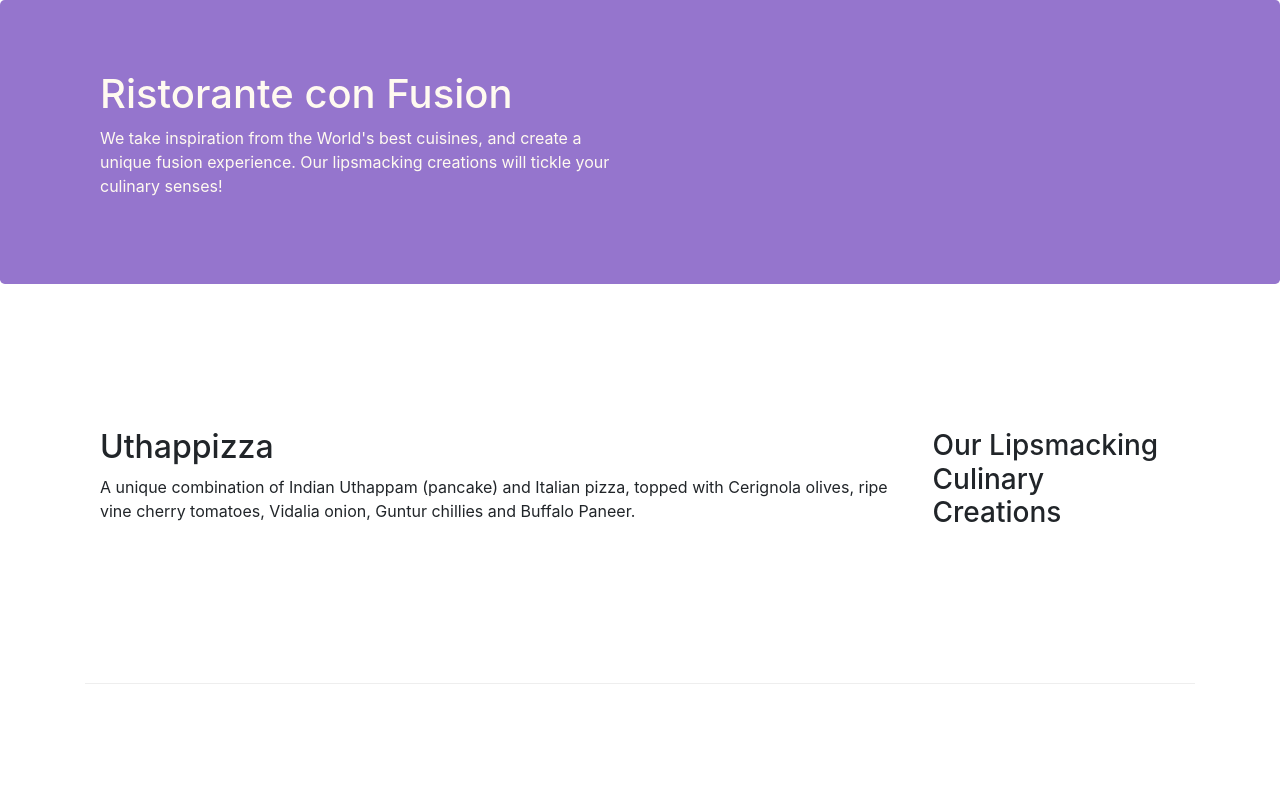
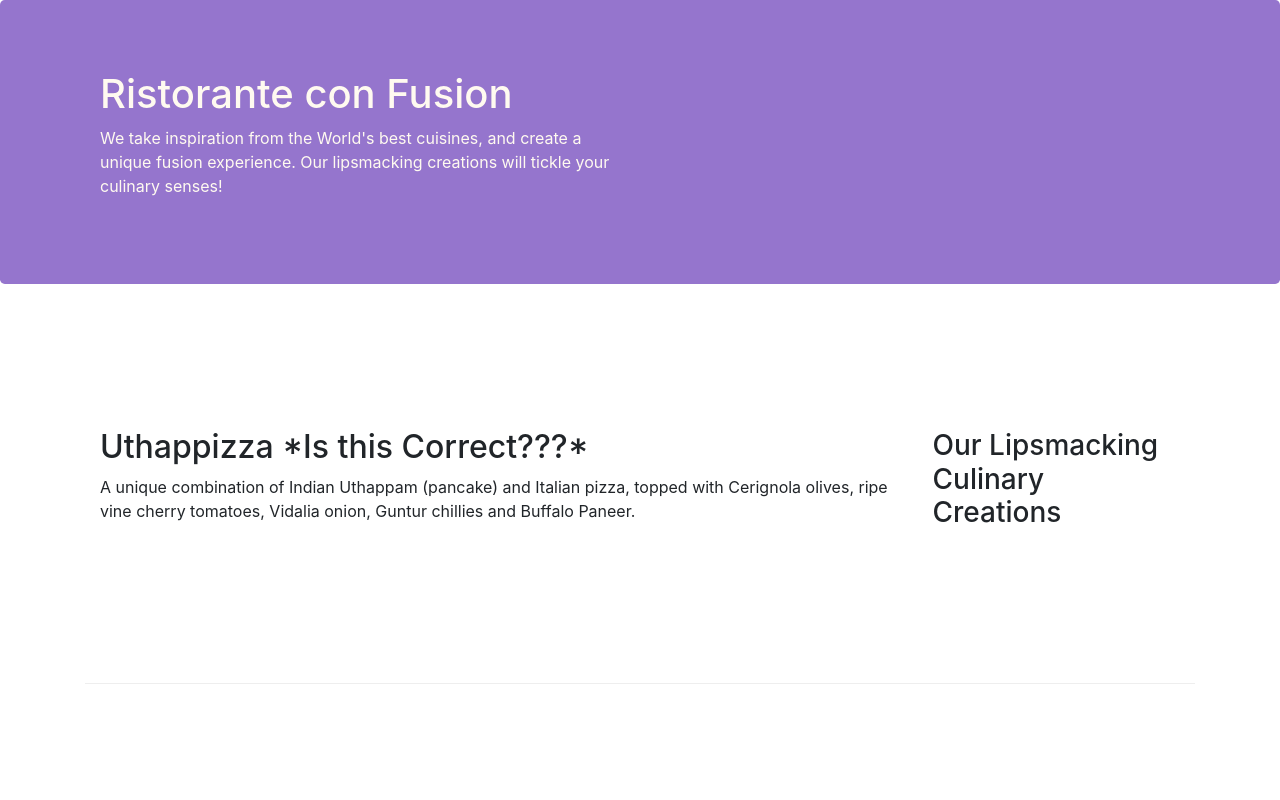
Before and after one commit to Chris-Y-ates/Module-1-Assignment1, a website: page index.html in a window 1280 px wide. Shown: the top 800 px of the page. Drawn offline with nearby package versions, Linux system fonts and the light colour scheme; files that its build step writes are made by us from their sources.

Commit message:
3rd commit

```diff
--- a/index.html
+++ b/index.html
@@ -34,7 +34,7 @@
                 <h3>Our Lipsmacking Culinary Creations</h3>
             </div>
             <div class="col col-sm order-sm-first col-md">
-                <h2>Uthappizza</h2>
+                <h2>Uthappizza *Is this Correct???*</h2>
                 <p>A unique combination of Indian Uthappam (pancake) and Italian pizza, topped with Cerignola olives, ripe vine cherry tomatoes, Vidalia onion, Guntur chillies and Buffalo Paneer.</p>
             </div>
         </div>
```
